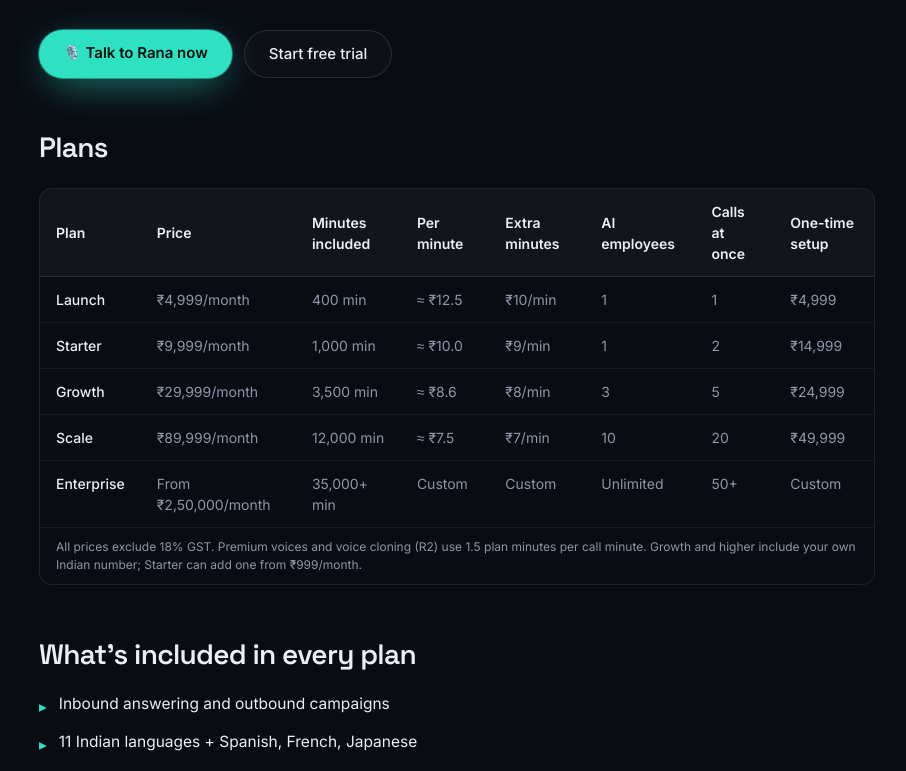
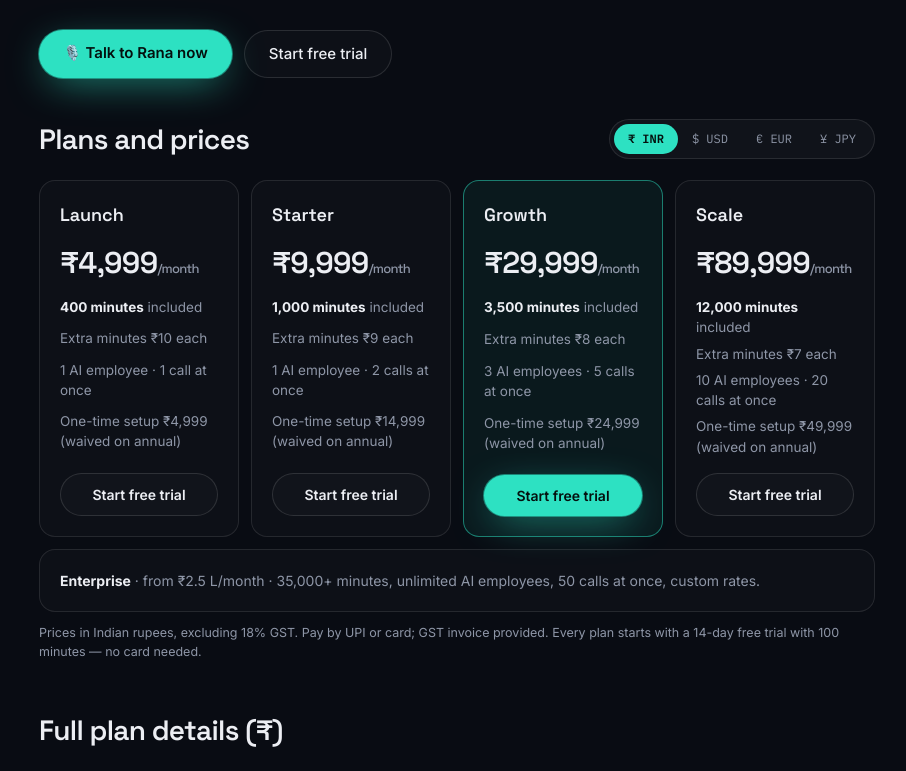
Before and after one commit to sricharanmunagala39-del/Rana.AI, a Next.js app: page /pricing in a window 1280 px wide. Shown: the part 504-1275 px from the top of the page, without its empty margins (183-1089 px from the left). Built offline with nearby package versions, Linux system fonts and the light colour scheme.

Commit message:
Pricing page currency switch; integrations on SEO pages; one Talk to Rana per page

```diff
--- a/app/(seo)/layout.tsx
+++ b/app/(seo)/layout.tsx
@@ -17,7 +17,7 @@ export default function SeoLayout({ children }: { children: React.ReactNode }) {
             <Link href="/industries" className="hidden md:inline hover:text-signal">Industries</Link>
             <Link href="/pricing" className="hover:text-signal">Pricing</Link>
             <Link href="/blog" className="hidden sm:inline hover:text-signal">Blog</Link>
-            <Link href="/?talk=1" className="btn-glow rounded-full px-4 py-2 text-[13px] font-semibold text-on-accent">Talk to Rana</Link>
+            <Link href="/signup" className="btn-glow rounded-full px-4 py-2 text-[13px] font-semibold text-on-accent">Start free trial</Link>
           </nav>
         </div>
       </header>
--- a/app/(seo)/pricing/page.tsx
+++ b/app/(seo)/pricing/page.tsx
@@ -1,5 +1,6 @@
 import SeoPage, { seoMetadata } from "../../seo/SeoPage";
+import PriceSwitcher from "../../seo/PriceSwitcher";
 import { PRICING } from "../../seo/index";
 
 export const metadata = seoMetadata(PRICING);
-export default function Page() { return <SeoPage p={PRICING} />; }
+export default function Page() { return <SeoPage p={PRICING}><PriceSwitcher /></SeoPage>; }
--- /dev/null
+++ b/app/seo/PriceSwitcher.tsx
@@ -0,0 +1,55 @@
+"use client";
+// /pricing: every plan in the visitor's choice of currency (₹ $ € ¥). Local price points from lib/pricing, not live FX.
+import { useState } from "react";
+import Link from "next/link";
+import { PLANS, PAID_PLAN_KEYS, PRICE_BOOK, CURRENCIES, CURRENCY_SYMBOL, money, moneyShort, type Currency } from "@/lib/pricing";
+
+const NOTE: Record<Currency, string> = {
+  INR: "Prices in Indian rupees, excluding 18% GST. Pay by UPI or card; GST invoice provided.",
+  USD: "Prices in US dollars, excluding local taxes. Pay by card.",
+  EUR: "Prices in euros, excluding VAT. Pay by card.",
+  JPY: "Prices in Japanese yen, excluding consumption tax. Pay by card.",
+};
+
+export default function PriceSwitcher() {
+  const [cur, setCur] = useState<Currency>("INR");
+  const book = PRICE_BOOK[cur];
+  const num = (n: number) => n.toLocaleString(cur === "INR" ? "en-IN" : "en-US");
+  return (
+    <section className="mt-10" data-testid="price-switcher">
+      <div className="flex flex-wrap items-center justify-between gap-3">
+        <h2 className="font-display text-[24px] sm:text-[28px] font-semibold tracking-tight">Plans and prices</h2>
+        <div className="inline-flex rounded-full border border-white/10 bg-white/[.03] p-1" role="group" aria-label="Show prices in">
+          {CURRENCIES.map((c) => (
+            <button key={c} type="button" onClick={() => setCur(c)} aria-pressed={cur === c} data-testid={"price-cur-" + c}
+              className={"rounded-full px-3.5 py-1.5 font-mono text-[12px] transition-colors " + (cur === c ? "bg-signal text-on-accent font-semibold" : "text-ink-soft hover:text-ink")}>
+              {CURRENCY_SYMBOL[c]} {c}
+            </button>
+          ))}
+        </div>
+      </div>
+      <div className="grid sm:grid-cols-2 lg:grid-cols-4 gap-3 mt-5">
+        {PAID_PLAN_KEYS.map((k) => {
+          const p = PLANS[k], l = book.plans[k as keyof typeof book.plans];
+          return (
+            <div key={k} className={"rounded-2xl border p-5 flex flex-col " + (k === "growth" ? "border-signal/50 bg-signal/[.06]" : "border-white/10 bg-white/[.02]")} data-testid={"price-plan-" + k}>
+              <div className="font-display text-[18px] font-semibold">{p.name}</div>
+              <div className="mt-3 font-display text-[30px] font-semibold tracking-tight" data-testid={"price-" + k}>{money(cur, l.price)}<span className="text-[13px] text-ink-soft font-normal">/month</span></div>
+              <ul className="mt-3 grid gap-1.5 text-[13.5px] text-ink-soft flex-1">
+                <li><b className="text-ink">{num(p.minutes)} minutes</b> included</li>
+                <li>Extra minutes {money(cur, l.overage)} each</li>
+                <li>{p.employees} AI employee{p.employees > 1 ? "s" : ""} · {p.concurrency} call{p.concurrency > 1 ? "s" : ""} at once</li>
+                <li>One-time setup {money(cur, l.setup)} (waived on annual)</li>
+              </ul>
+              <Link href="/signup" className={"mt-4 rounded-full py-2.5 text-center text-[14px] font-semibold " + (k === "growth" ? "btn-glow" : "btn-ghost")}>Start free trial</Link>
+            </div>
+          );
+        })}
+      </div>
+      <div className="mt-3 rounded-2xl border border-white/10 bg-white/[.02] p-5 text-[14px]">
+        <b>Enterprise</b> <span className="text-ink-soft">· from {moneyShort(cur, book.enterpriseFrom)}/month · {num(PLANS.enterprise.minutes)}+ minutes, unlimited AI employees, {PLANS.enterprise.concurrency} calls at once, custom rates.</span>
+      </div>
+      <p className="text-[12.5px] text-ink-soft mt-3">{NOTE[cur]} Every plan starts with a 14-day free trial with 100 minutes — no card needed.</p>
+    </section>
+  );
+}
--- a/app/seo/SeoPage.tsx
+++ b/app/seo/SeoPage.tsx
@@ -5,6 +5,7 @@ import Link from "next/link";
 import type { SeoPageData, SeoSection } from "./types";
 import { labelFor } from "./index";
 import { SOCIAL_LINKS } from "../legal/legal";
+import Integrations from "@/components/Integrations";
 
 const SITE = "https://ranaai.in";
 const KIND_CRUMB: Record<string, [string, string] | null> = {
@@ -98,6 +99,13 @@ export default function SeoPage({ p, children }: { p: SeoPageData; children?: Re
 
       {p.sections.map((s) => <Section key={s.h2} s={s} />)}
 
+      {p.kind !== "glossary" && p.kind !== "tool" && (
+        <section className="mt-12">
+          <h2 className="font-display text-[24px] sm:text-[28px] font-semibold tracking-tight">Where your leads go</h2>
+          <div className="mt-5"><Integrations /></div>
+        </section>
+      )}
+
       {p.faqs.length > 0 && (
         <section className="mt-14">
           <h2 className="font-display text-[24px] sm:text-[28px] font-semibold tracking-tight">Frequently asked questions</h2>
@@ -120,10 +128,10 @@ export default function SeoPage({ p, children }: { p: SeoPageData; children?: Re
       )}
 
       <section className="mt-14 rounded-2xl border border-signal/30 bg-signal/[.06] p-6 sm:p-8">
-        <div className="font-display text-[24px] font-semibold">Hear it for yourself</div>
-        <p className="text-ink-soft text-[15px] mt-2 max-w-[620px]">Talk to Rana, our own AI employee, right now in your browser — in English, Telugu, Hindi, Tamil or Kannada. No sign-up.</p>
+        <div className="font-display text-[24px] font-semibold">Ready to stop missing calls?</div>
+        <p className="text-ink-soft text-[15px] mt-2 max-w-[620px]">Build your first AI employee on the free trial and test it in your browser today — no card needed. Or see every plan and price.</p>
         <div className="flex flex-wrap gap-3 mt-5">
-          <Link href="/?talk=1" className="btn-glow rounded-full px-6 py-3 text-[15px] font-semibold">🎙️ Talk to Rana</Link>
+          <Link href="/signup" className="btn-glow rounded-full px-6 py-3 text-[15px] font-semibold">Start free trial</Link>
           <Link href="/pricing" className="btn-ghost rounded-full px-6 py-3 text-[15px] font-medium">See pricing</Link>
         </div>
       </section>
--- a/app/seo/data/pricing.ts
+++ b/app/seo/data/pricing.ts
@@ -18,7 +18,7 @@ export const PRICING: SeoPageData = {
   keywords: ["ai calling agent pricing", "ai voice agent price india", "ai telecaller cost", "ai calling cost per minute india", "ai receptionist price", "how much does ai calling cost"],
   facts: ["Prices in ₹, excl. GST", "30-second billing pulses", "Both voice engines included", `${TRIAL_DAYS}-day free trial`],
   sections: [
-    { h2: "Plans", table: { head: ["Plan", "Price", "Minutes included", "Per minute", "Extra minutes", "AI employees", "Calls at once", "One-time setup"], rows: [...rows, ["Enterprise", `From ${inr(ENTERPRISE_FROM)}/month`, "35,000+ min", "Custom", "Custom", "Unlimited", "50+", "Custom"]], note: "All prices exclude 18% GST. Premium voices and voice cloning (R2) use 1.5 plan minutes per call minute. Growth and higher include your own Indian number; Starter can add one from ₹999/month." } },
+    { h2: "Full plan details (₹)", table: { head: ["Plan", "Price", "Minutes included", "Per minute", "Extra minutes", "AI employees", "Calls at once", "One-time setup"], rows: [...rows, ["Enterprise", `From ${inr(ENTERPRISE_FROM)}/month`, "35,000+ min", "Custom", "Custom", "Unlimited", "50+", "Custom"]], note: "All prices exclude 18% GST. Premium voices and voice cloning (R2) use 1.5 plan minutes per call minute. Growth and higher include your own Indian number; Starter can add one from ₹999/month." } },
     { h2: "What's included in every plan", bullets: ["Inbound answering and outbound campaigns", "11 Indian languages + Spanish, French, Japanese", "Recordings, transcripts and hot / warm / cold lead scores for every call", "Lead alerts on WhatsApp, Slack, email or webhook", "Mission control live view and reports export", "Do-not-call list and calling-hour controls", "Setup help from our team"] },
     { h2: "What does a call actually cost?", body: "A typical qualification call lasts 1–2 minutes; a clinic booking about 1 minute; a renewal reminder under a minute. On the Starter plan (₹9,999 for 1,000 minutes), that is roughly ₹10 per connected minute — so a qualified lead costs a few rupees of calling time.\n\nCalls that don't connect (no answer, busy, switched off) don't use your talk minutes. Billing is in 30-second pulses, so short calls stay cheap." },
     { h2: "Compare with a telecaller", table: { head: ["", "One telecaller", "RANA Starter"], rows: [["Monthly cost", "₹15,000–25,000 + incentives", inr(PLANS.starter.pricePerMonth!)], ["Hours", "~8 hours, 6 days a week", "24×7"], ["Calls at once", "1", String(PLANS.starter.concurrency)], ["Languages", "1–2", "14"]], note: "Telecaller salaries are typical ranges in Indian metros." } },
@@ -29,7 +29,7 @@ export const PRICING: SeoPageData = {
     { q: "What happens if I use more minutes than my plan?", a: "Paid plans continue at the plan's extra-minute rate (₹7–10 per minute), so calls never stop mid-campaign. You can also move up a plan any time." },
     { q: "Do unanswered calls use minutes?", a: "No — only connected talk time counts, billed in 30-second pulses." },
     { q: "Can I pay monthly and cancel any time?", a: "Yes. Plans are monthly. See our refund policy for details." },
-    { q: "Do you have international pricing?", a: "Yes — see ranaai.in/global for prices in US dollars, euros and yen." },
+    { q: "Do you have international pricing?", a: "Yes — switch the currency at the top of this page to see every plan in US dollars, euros or yen." },
   ],
   related: ["/compare/ai-vs-human-telecaller", "/blog/telecaller-vs-ai-calling-cost-india", "/vapi-alternative-india", "/ai-calling-agent", "/ai-receptionist"],
 };
```
